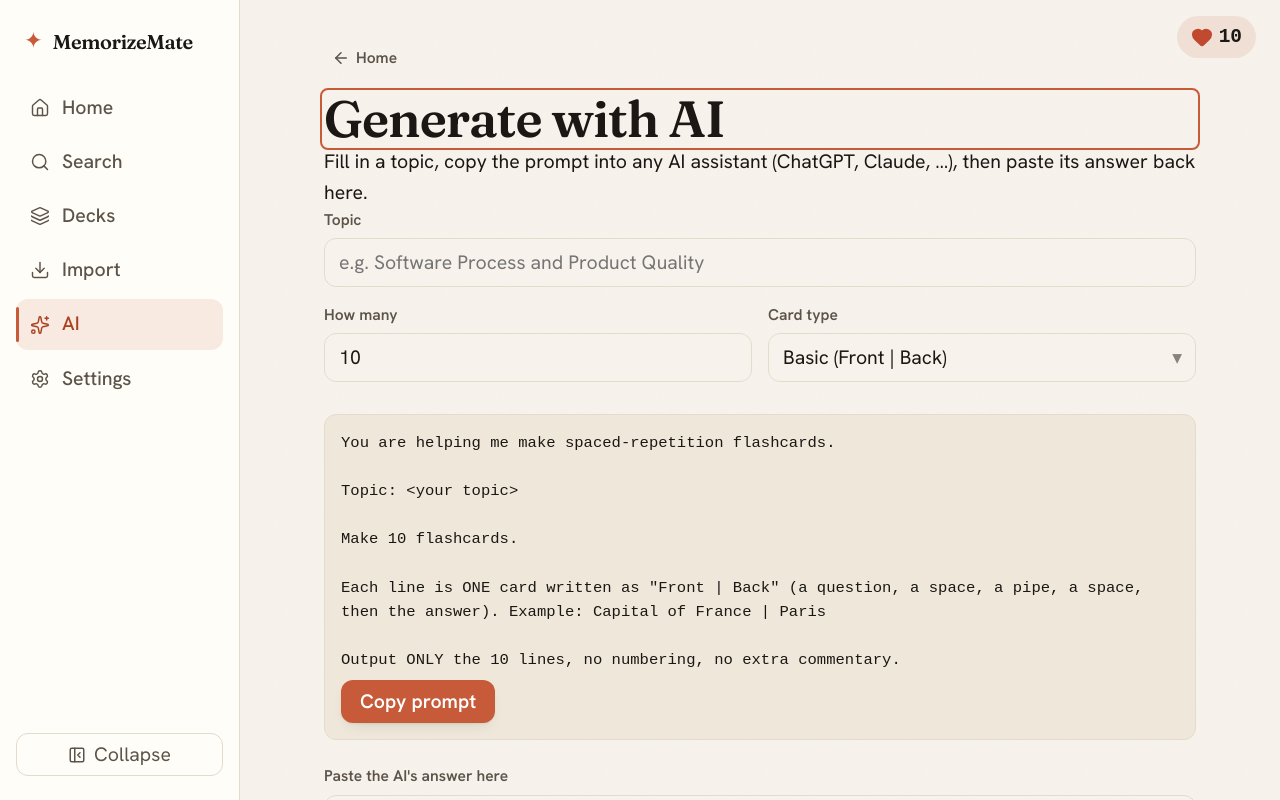
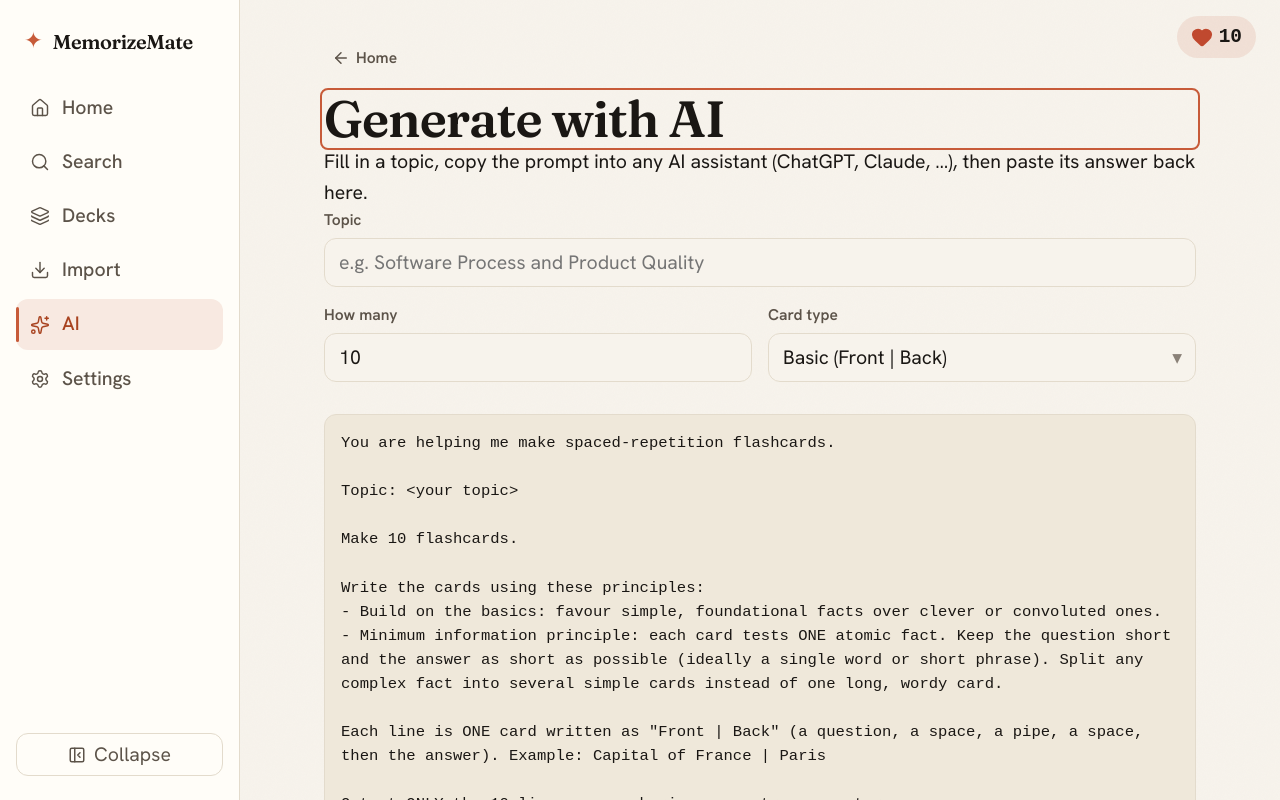
Before and after one commit to PandesalPanpan/MemorizeMate, a React (Vite) app: page /generate in a window 1280 px wide. Shown: the top 800 px of the page. Built offline with nearby package versions, Linux system fonts and the light colour scheme; a web font is replaced by a local one.

Commit message:
feat(ai): embed minimum-information formulation rules in the prompt

```diff
--- a/src/ai/promptBuilder.ts
+++ b/src/ai/promptBuilder.ts
@@ -2,15 +2,25 @@ import type { CardType } from '../types/models';
 
 export interface PromptInput { topic: string; count: number; type: CardType; }
 
+// Condensed from SuperMemo's "20 rules of formulating knowledge". Only the two
+// principles that the generating model can actually act on from a topic alone:
+// build on basics (rule 3) and the minimum information principle (rule 4).
+const FORMULATION_RULES = [
+  `Write the cards using these principles:`,
+  `- Build on the basics: favour simple, foundational facts over clever or convoluted ones.`,
+  `- Minimum information principle: each card tests ONE atomic fact. Keep the question short and the answer as short as possible (ideally a single word or short phrase). Split any complex fact into several simple cards instead of one long, wordy card.`,
+].join('\n');
+
 export function buildPrompt({ topic, count, type }: PromptInput): string {
   const format = type === 'cloze'
-    ? `Each line is ONE cloze card using this exact syntax: wrap the hidden answer as {{c1::answer}} (use {{c2::...}} for a second deletion on the same line, and {{c1::answer::hint}} to add a hint). Example: The powerhouse of the cell is the {{c1::mitochondria}}.`
+    ? `Each line is ONE cloze card with EXACTLY ONE deletion, using this exact syntax: wrap the single hidden answer as {{c1::answer}} (use {{c1::answer::hint}} to add a hint). Do NOT put more than one deletion on a line. Example: The powerhouse of the cell is the {{c1::mitochondria}}.`
     : `Each line is ONE card written as "Front | Back" (a question, a space, a pipe, a space, then the answer). Example: Capital of France | Paris`;
 
   return [
     `You are helping me make spaced-repetition flashcards.`,
     `Topic: ${topic}`,
     `Make ${count} flashcards.`,
+    FORMULATION_RULES,
     format,
     `Output ONLY the ${count} lines, no numbering, no extra commentary.`,
   ].join('\n\n');
```
Also changed, not shown: 1 other file (tests, documents, lock files or other folders).
